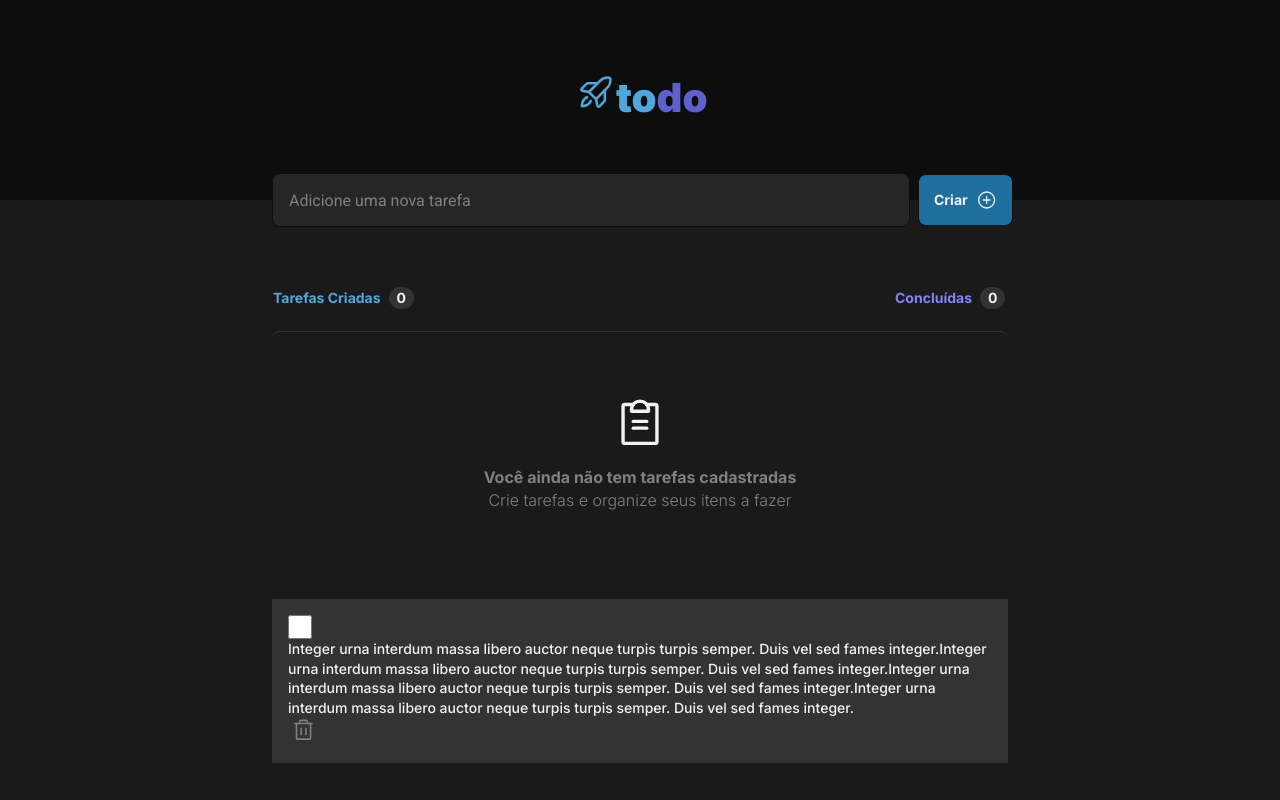
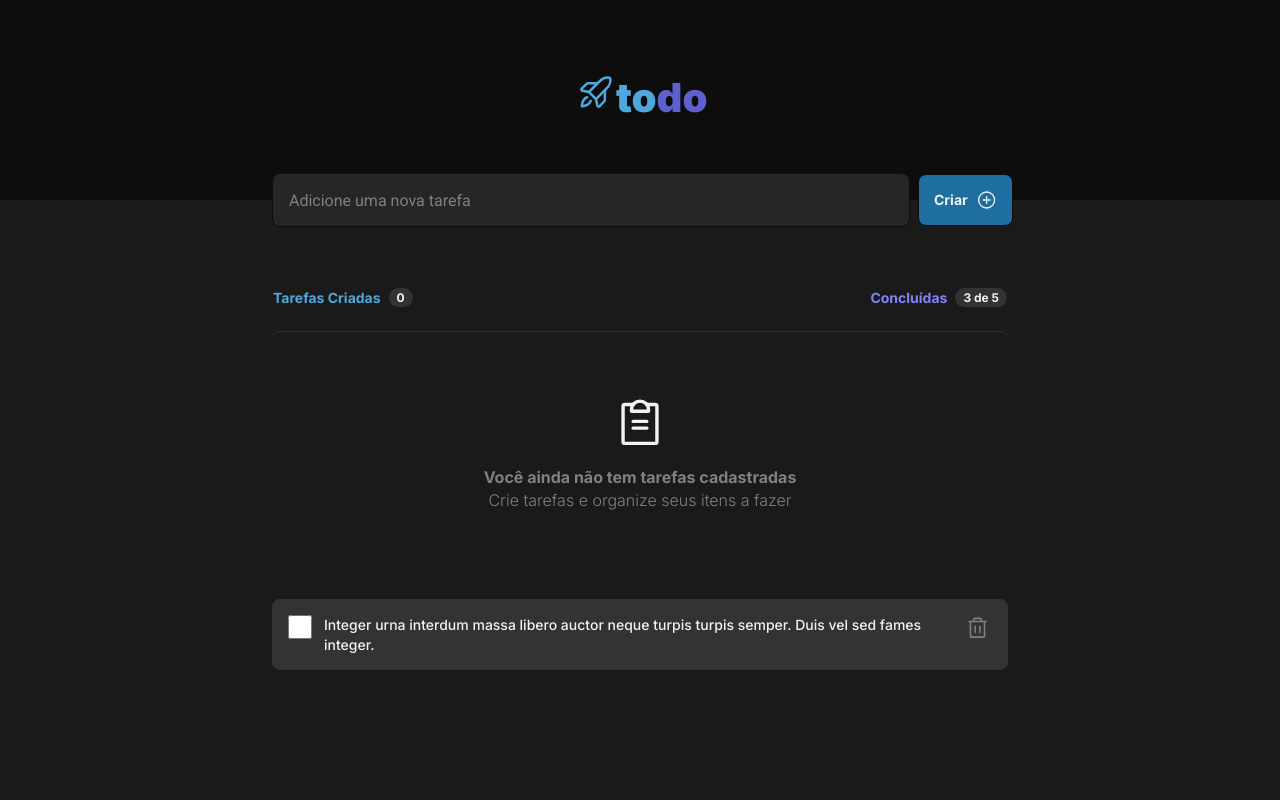
Before and after one commit to JulioMoratelli/01-desafio-reactjs-ts, a React (Vite) app: page / in a window 1280 px wide. Built offline with nearby package versions, Linux system fonts and the light colour scheme.

Commit message:
Ajustes de estilização

```diff
--- a/src/componentes/ListTasks.module.css
+++ b/src/componentes/ListTasks.module.css
@@ -18,9 +18,8 @@
     justify-content: space-between;
     align-items: flex-end;
     padding: 0px;
-    gap: 430px;
 
-    width: 765px;
+    width: 736px;
     height: 19px;
 
     flex: none;
@@ -38,7 +37,7 @@
     order: 0;
 
 
-    width: 143px;
+
     height: 19px;
     font-family: 'Inter';
     font-style: normal;
@@ -52,17 +51,24 @@
 }
 
 .counter p span{
+    display: flex;
     flex-direction: column;
     justify-content: center;
     align-items: center;
     padding: 2px 8px;
-
-    width: 25px;
-    height: 22px;
+    gap: 10px;
+    height: 19px;
 
     background: var(--gray-400);
+
+    border-radius: 999px;
+
+    font-family: 'Inter';
+    font-style: normal;
+    font-weight: 700;
+    font-size: 12px;
+    line-height: 15px;
     color: var(--gray-100);
-    border-radius: 999px;
 }
 
 
--- a/src/componentes/ListTasks.tsx
+++ b/src/componentes/ListTasks.tsx
@@ -9,7 +9,7 @@ export function ListTasks(){
             <article>
                 <div className={styles.counter}>
                     <p>Tarefas Criadas<span>0</span></p>
-                    <p className={styles.p2}>Concluídas<span>0</span></p>
+                    <p className={styles.p2}>Concluídas<span>3 de 5</span></p>
                 </div>
             </article>
             <footer>
--- a/src/componentes/Task.module.css
+++ b/src/componentes/Task.module.css
@@ -1,17 +1,16 @@
 .alltasks{
-    display: flex;
-    justify-content: space-between;
-    gap: 1rem;
+    border-radius: 8px;
     padding: 1rem;
     background-color: var(--gray-400);
 }
 
 .tasks{
-
+    gap: 12px;
+    display: flex;
+    justify-content: space-between;
 }
 
 .tasks input{
-    display: block;
     width: 24px;
     height: 24px;
 
@@ -21,7 +20,6 @@
 }
 
 .tasks p{
-    display: block;
 
     font-family: 'Inter';
     font-style: normal;
@@ -44,7 +42,15 @@
     order: 2;
     flex-grow: 0;
 }
+.tasks button:hover{
+    background-color: var(--gray-400);
+}
 
 .tasks button svg{
     color: var(--gray-300);
+    transition: 0.5s;
 }
+
+.tasks button svg:hover{
+    color: var(--danger);
+}
--- a/src/componentes/Task.tsx
+++ b/src/componentes/Task.tsx
@@ -9,8 +9,8 @@ export function Tasks(){
         <div className={styles.alltasks}>
             <div className={styles.tasks}>
                 <input type="checkbox" />
-                <p>Integer urna interdum massa libero auctor neque turpis turpis semper. Duis vel sed fames integer.Integer urna interdum massa libero auctor neque turpis turpis semper. Duis vel sed fames integer.Integer urna interdum massa libero auctor neque turpis turpis semper. Duis vel sed fames integer.Integer urna interdum massa libero auctor neque turpis turpis semper. Duis vel sed fames integer.</p>
-                <button><Trash size={25} /></button>
+                <p>Integer urna interdum massa libero auctor neque turpis turpis semper. Duis vel sed fames integer.</p>
+                <button title='Deletar comentario'><Trash size={25} /></button>
             </div>
         </div>
     )
```
